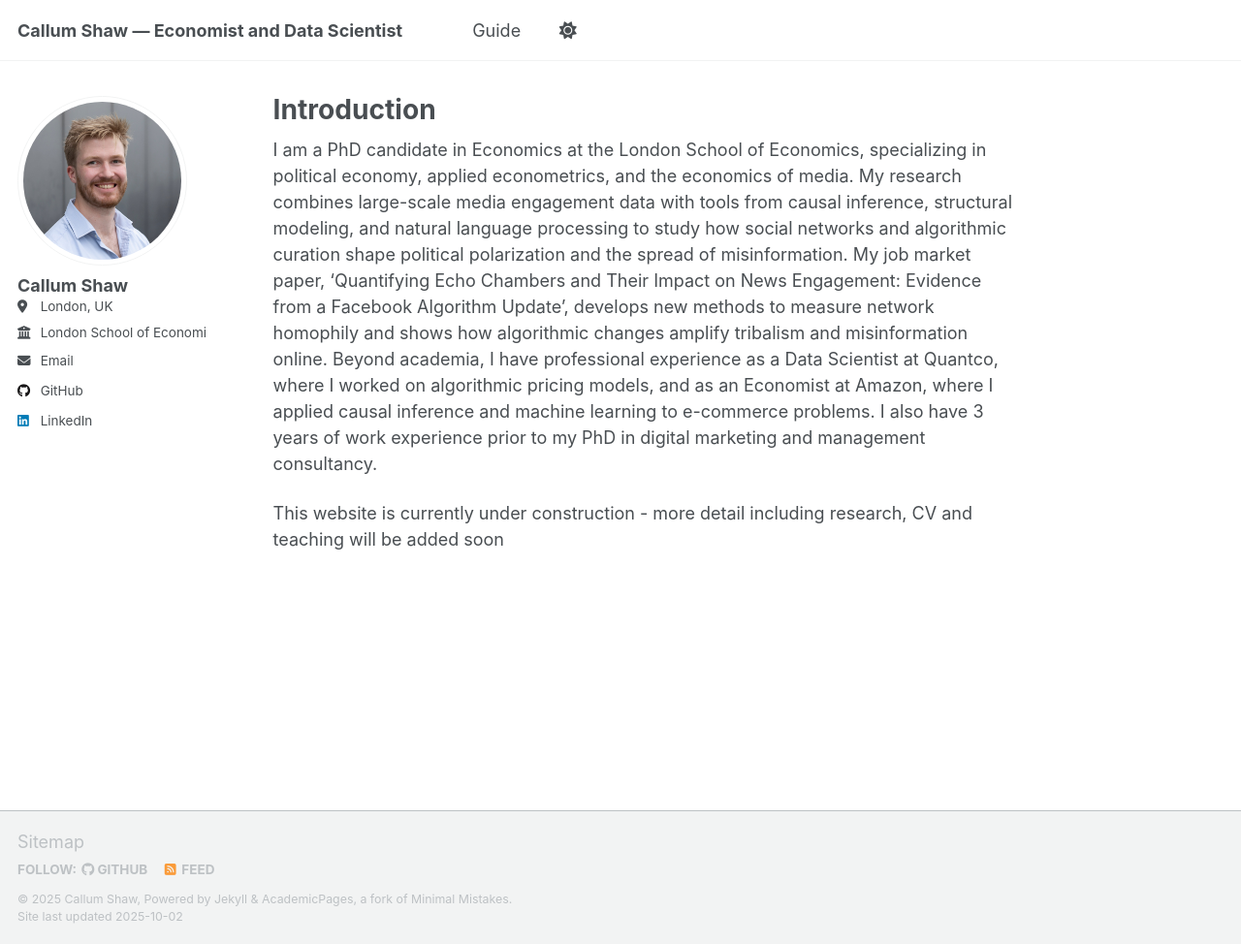
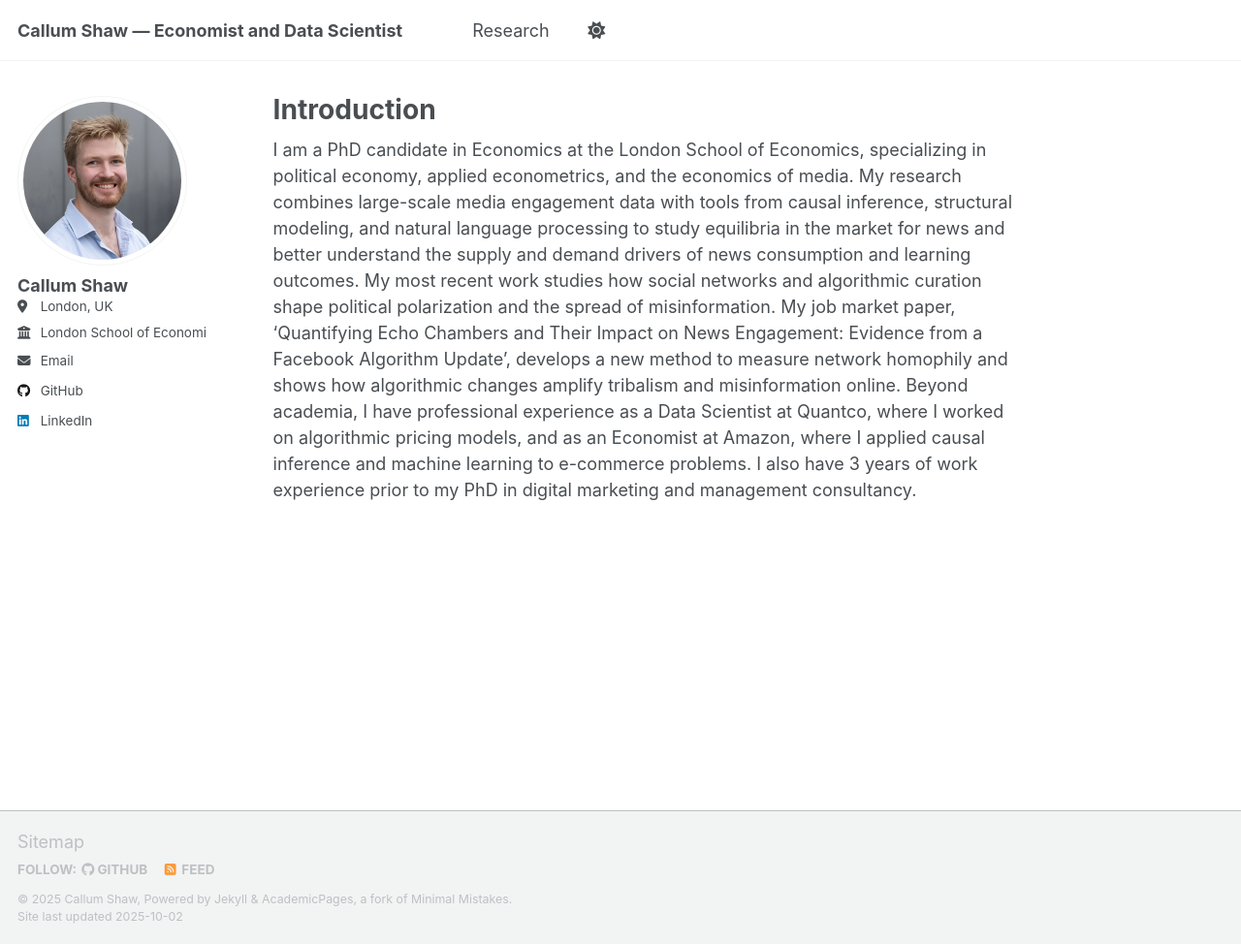
Before and after one commit to Callum681/Callum681.github.io, a Jekyll site: the page built from _pages/about.md, in a window 1280 px wide and 974 px high. Shown: the whole window at 97% size. Built offline with Jekyll 4.4.1, drawn with Linux system fonts in a browser that asks for light colours; a script that is not in the unit is left out.

```diff
--- a/_pages/about.md
+++ b/_pages/about.md
@@ -6,6 +6,4 @@ redirect_from:
   - /about/
   - /about.html
 ---
-I am a PhD candidate in Economics at the London School of Economics, specializing in political economy, applied econometrics, and the economics of media. My research combines large-scale media engagement data with tools from causal inference, structural modeling, and natural language processing to study how social networks and algorithmic curation shape political polarization and the spread of misinformation. My job market paper, 'Quantifying Echo Chambers and Their Impact on News Engagement: Evidence from a Facebook Algorithm Update', develops new methods to measure network homophily and shows how algorithmic changes amplify tribalism and misinformation online. Beyond academia, I have professional experience as a Data Scientist at Quantco, where I worked on algorithmic pricing models, and as an Economist at Amazon, where I applied causal inference and machine learning to e-commerce problems. I also have 3 years of work experience prior to my PhD in digital marketing and management consultancy.
-
-This website is currently under construction - more detail including research, CV and teaching will be added soon
+I am a PhD candidate in Economics at the London School of Economics, specializing in political economy, applied econometrics, and the economics of media. My research combines large-scale media engagement data with tools from causal inference, structural modeling, and natural language processing to study equilibria in the market for news and better understand the supply and demand drivers of news consumption and learning outcomes. My most recent work studies how social networks and algorithmic curation shape political polarization and the spread of misinformation. My job market paper, 'Quantifying Echo Chambers and Their Impact on News Engagement: Evidence from a Facebook Algorithm Update', develops a new method to measure network homophily and shows how algorithmic changes amplify tribalism and misinformation online. Beyond academia, I have professional experience as a Data Scientist at Quantco, where I worked on algorithmic pricing models, and as an Economist at Amazon, where I applied causal inference and machine learning to e-commerce problems. I also have 3 years of work experience prior to my PhD in digital marketing and management consultancy.
```
Also changed, not shown: _data/navigation.yml (+4 -4 lines), 1 other file.
